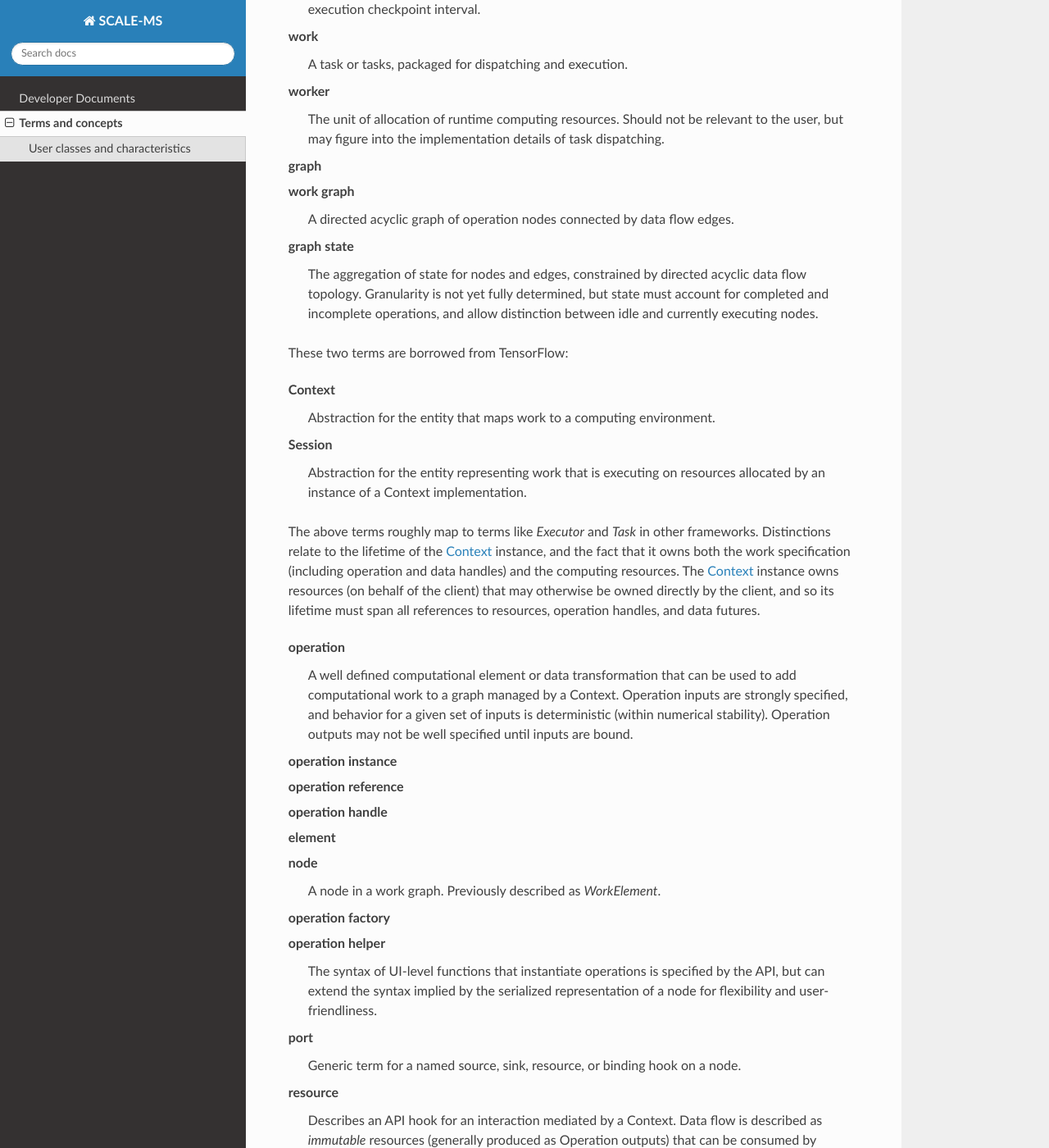
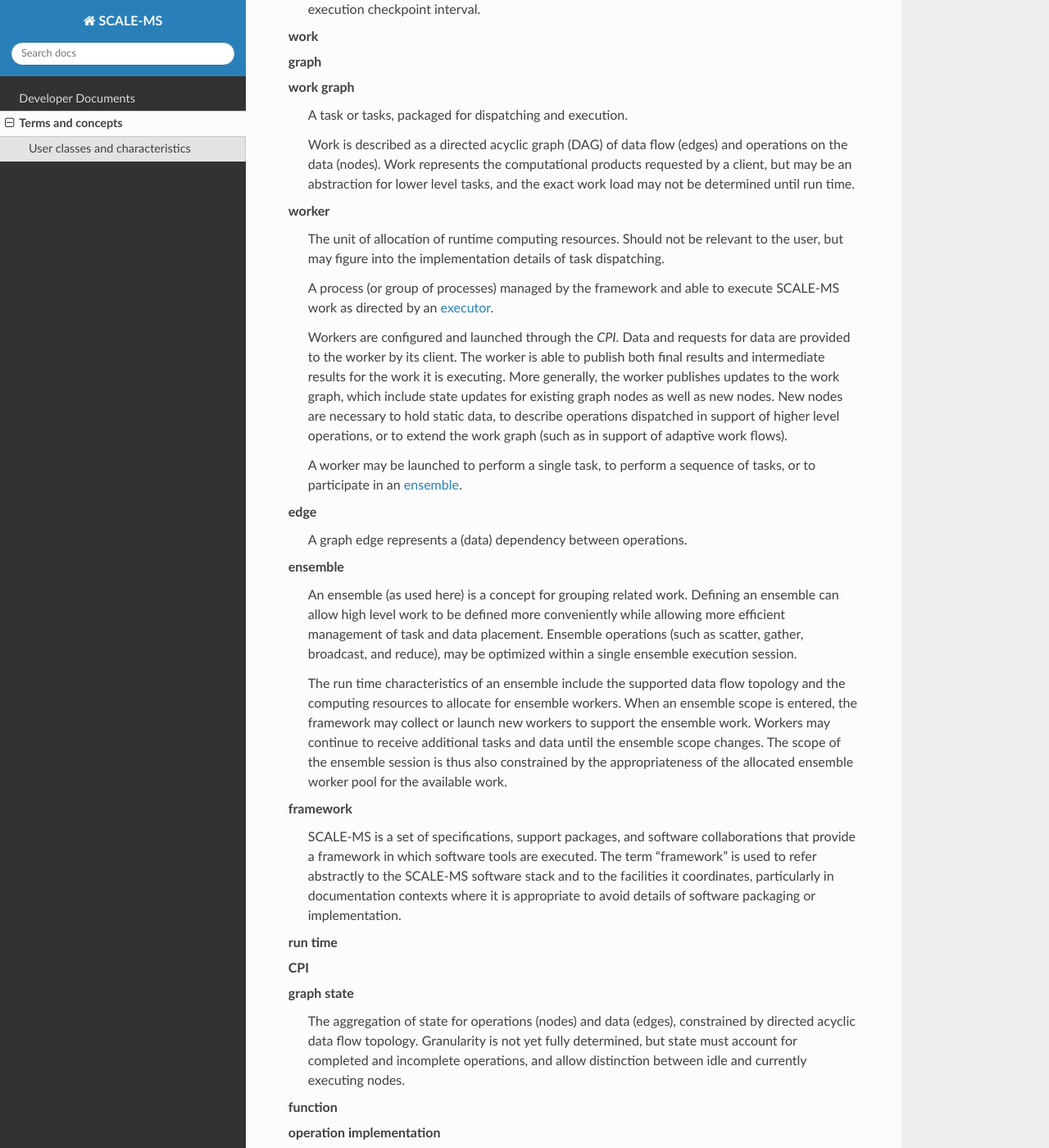
Before and after one commit to SCALE-MS/scale-ms, a Sphinx documentation site: the page built from docs/glossary.rst, in a window 1280 px wide and 1400 px high, scrolled down 335 px. Shown: the whole window at 82% size. Built offline with Sphinx 7.4.7 and the Read the Docs theme 2.0.0, drawn with Linux system fonts in a browser that asks for light colours; some of the changed text lies outside the part shown.

Commit message:
scale-ms-25 Update glossary
Apply some feedback and clean up a bit. Merge some definitions and
switch some terms.

```diff
--- a/docs/glossary.rst
+++ b/docs/glossary.rst
@@ -15,63 +15,111 @@ This document assumes the following definitions of potentially overloaded key wo
         interval.
 
     work
+    graph
+    work graph
         A task or tasks, packaged for dispatching and execution.
+
+        Work is described as a directed acyclic graph (DAG) of data flow (edges)
+        and operations on the data (nodes).
+        Work represents the computational products
+        requested by a client, but may be an abstraction for lower level tasks,
+        and the exact work load may not be determined until run time.
 
     worker
         The unit of allocation of runtime computing resources. Should not be
         relevant to the user, but may figure into the implementation details of
         task dispatching.
 
-    graph
-    work graph
-        A directed acyclic graph of operation nodes connected by data flow edges.
+        A process (or group of processes) managed by the framework and able to
+        execute SCALE-MS work as directed by an :doc:`executor <executor>`.
+
+        Workers are configured and launched through the `CPI`. Data and requests
+        for data are provided to the worker by its client. The worker is able
+        to publish both final results and intermediate results for the work it
+        is executing. More generally, the worker publishes updates to the work
+        graph, which include state updates for existing graph nodes as well as
+        new nodes. New nodes are necessary to hold static data, to describe
+        operations dispatched in support of higher level operations, or to
+        extend the work graph (such as in support of adaptive work flows).
+
+        A worker may be launched to perform a single task, to perform a sequence
+        of tasks, or to participate in an :term:`ensemble`.
+
+    edge
+        A graph edge represents a (data) dependency between operations.
+
+    ensemble
+        An ensemble (as used here) is a concept for grouping related work.
+        Defining an ensemble can allow high level work to be defined more
+        conveniently while allowing more efficient management of task and data
+        placement.
+        Ensemble operations (such as scatter, gather, broadcast, and
+        reduce), may be optimized within a single ensemble execution session.
+
+        The run time characteristics of an ensemble include the supported data
+        flow topology and the computing resources to allocate for ensemble
+        workers. When an ensemble scope is entered, the framework may collect
+        or launch new workers to support the ensemble work. Workers may continue
+        to receive additional tasks and data until the ensemble scope changes.
+        The scope of the ensemble session is thus also constrained by the
+        appropriateness of the allocated ensemble worker pool for the available
+        work.
+
+    framework
+        SCALE-MS is a set of specifications, support packages, and software
+        collaborations that provide a framework in which software tools are
+        executed. The term "framework" is used to refer abstractly to the
+        SCALE-MS software stack and to the facilities it coordinates,
+        particularly in documentation contexts where it is appropriate to avoid
+        details of software packaging or implementation.
+
+    run time
+        .. todo:: Define the scope to be conveyed by the noun "run time".
+
+    CPI
+        .. todo:: Define CPI.
 
     graph state
-        The aggregation of state for nodes and edges, constrained by directed
+        The aggregation of state for operations (nodes) and data (edges),
+        constrained by directed
         acyclic data flow topology. Granularity is not yet fully determined, but
         state must account for completed and incomplete operations, and allow
         distinction between idle and currently executing nodes.
 
-These two terms are borrowed from TensorFlow:
-
-.. glossary::
-
-    Context
-      Abstraction for the entity that maps work to a computing environment.
-
-    Session
-      Abstraction for the entity representing work that is executing on resources
-      allocated by an instance of a Context implementation.
-
-The above terms roughly map to terms like *Executor* and *Task* in other frameworks.
-Distinctions relate to the lifetime of the :term:`Context` instance, and the fact that
-it owns both the work specification (including operation and data handles)
-and the computing resources.
-The :term:`Context` instance owns resources (on behalf of the client) that may
-otherwise be owned directly by the client, and so its lifetime must span all
-references to resources, operation handles, and data futures.
-
-.. glossary::
+    function
+    operation implementation
+        A well defined computational element or data transformation that can be used
+        to add computational work to a graph managed by a Context. Inputs
+        are strongly specified, and behavior for a given set of inputs is deterministic
+        (within numerical stability). Outputs may not be well specified
+        until inputs are bound (*e.g.* until an instance is created).
 
     operation
-        A well defined computational element or data transformation that can be used
-        to add computational work to a graph managed by a Context. Operation inputs
-        are strongly specified, and behavior for a given set of inputs is deterministic
-        (within numerical stability). Operation outputs may not be well specified
-        until inputs are bound.
+    operation instance
+        A node in a work graph. Previously described as *WorkElement* or *node*.
 
-    operation instance
-    operation reference
-    operation handle
-    element
-    node
-        A node in a work graph. Previously described as *WorkElement*.
+        Data sources and specific instances of operations are represented as
+        nodes in a work graph.
 
-    operation factory
-    operation helper
+        Identity: A node is the uniquely identifiable representation of a
+        :term:`function` instance, defined in terms of the inputs and
+        specified behavior.
+
+        Corollary: the definition of an operation (a node) is immutable once added to the graph.
+
+        Finer points:
+
+        * The outputs of an operation may be accessed and subscribed to at any time.
+        * Internally, operations may be stateful. They have metadata associated with
+          their degree of completion and, potentially, with references to other
+          resources to describe intermediate or final results.
+
+    command
+        Places one or more operations into the work graph.
         The syntax of UI-level functions that instantiate operations is specified by
         the API, but can extend the syntax implied by the serialized representation
-        of a node for flexibility and user-friendliness.
+        of a node for flexibility and user-friendliness. May be a *factory* for
+        an operation implementation.
 
     port
         Generic term for a named source, sink, resource, or binding hook on a node.
@@ -92,6 +140,26 @@ references to resources, operation handles, and data futures.
         and the binding mechanism by which MD extension code can be attached to an
         *MD* operation as a plugin. The nature of a resource is indicated by the
         namespace of its *port* in the work record.
+
+    Context
+      Abstraction for the entity that maps work to a computing environment.
+      Instances may be long-lived and participate in owning/managing work and
+      data references.
+
+    Session
+      Abstraction for the entity representing work that is executing on resources
+      allocated by an instance of a Context implementation. The Session is the
+      scoped active state of a Context while computing resources are held.
+
+.. topic:: *Context* and *Session*
+
+    roughly map to terms like *Executor* and *Task* in some other frameworks.
+    Distinctions relate to the lifetime of the :term:`Context` instance, and the fact that
+    it owns both the work specification (including operation and data handles)
+    and the computing resources.
+    The :term:`Context` instance owns resources (on behalf of the client) that may
+    otherwise be owned directly by the client, and so its lifetime must span all
+    references to resources, operation handles, and data futures.
 
 .. glossary::
 
@@ -122,78 +190,6 @@ references to resources, operation handles, and data futures.
         binding to a mutable resource (with details beyond the scope of the API)
         owned by another operation whose state and action is well characterized
         for the segment.
-
-
-.. glossary::
-
-    edge
-        A graph edge represents a (data) dependency between operations.
-
-    ensemble
-        An ensemble (as used here) is a concept for grouping related work.
-        Defining an ensemble can allow high level work to be defined more
-        conveniently while allowing more efficient management of task and data
-        placement.
-        Ensemble operations (such as scatter, gather, broadcast, and
-        reduce), may be optimized within a single ensemble execution session.
-
-        The run time characteristics of an ensemble include the supported data
-        flow topology and the computing resources to allocate for ensemble
-        workers. When an ensemble scope is entered, the framework may collect
-        or launch new workers to support the ensemble work. Workers may continue
-        to receive additional tasks and data until the ensemble scope changes.
-        The scope of the ensemble session is thus also constrained by the
-        appropriateness of the allocated ensemble worker pool for the available
-        work.
-
-    framework
-        SCALE-MS is a set of specifications, support packages, and software
-        collaborations that provide a framework in which software tools are
-        executed. The term "framework" is used to refer abstractly to the
-        SCALE-MS software stack and to the facilities it coordinates,
-        particularly in documentation contexts where it is appropriate to avoid
-        details of software packaging or implementation.
-
-    graph
-        Work is described as a directed acyclic graph (DAG) of data flow (edges)
-        and operations on the data (nodes).
-
-    node
-        Data sources and specific instances of operations are represented as
-        nodes in a work graph.
-
-        Identity: A node is the uniquely identifiable representation of an
-        operation instance, defined in terms of the inputs and
-        the work they will perform.
-
-        Corollary: the definition of a node is immutable once added to the graph.
-
-        Finer points:
-
-        * The outputs of a node may be accessed and subscribed to at any time.
-        * Internally, nodes may be stateful. They have metadata associated with
-          their degree of completion and, potentially, with references to other
-          nodes to describe intermediate or final results.
-
-    run time
-        .. todo:: Define the scope to be conveyed by the noun "run time".
-
-    worker
-        A process (or group of processes) managed by the framework and able to
-        execute SCALE-MS work as directed by an :doc:`executor <executor>`.
-
-        Workers are configured and launched through the `CPI`. Data and requests
-        for data are provided to the worker by its client. The worker is able
-        to publish both final results and intermediate results for the work it
-        is executing. More generally, the worker publishes updates to the work
-        graph, which include state updates for existing graph nodes as well as
-        new nodes. New nodes are necessary to hold static data, to describe
-        operations dispatched in support of higher level operations, or to
-        extend the work graph (such as in support of adaptive work flows).
-
-        A worker may be launched to perform a single task, to perform a sequence
-        of tasks, or to participate in an :term:`ensemble`.
-
 
 .. _user classification:
 
```
